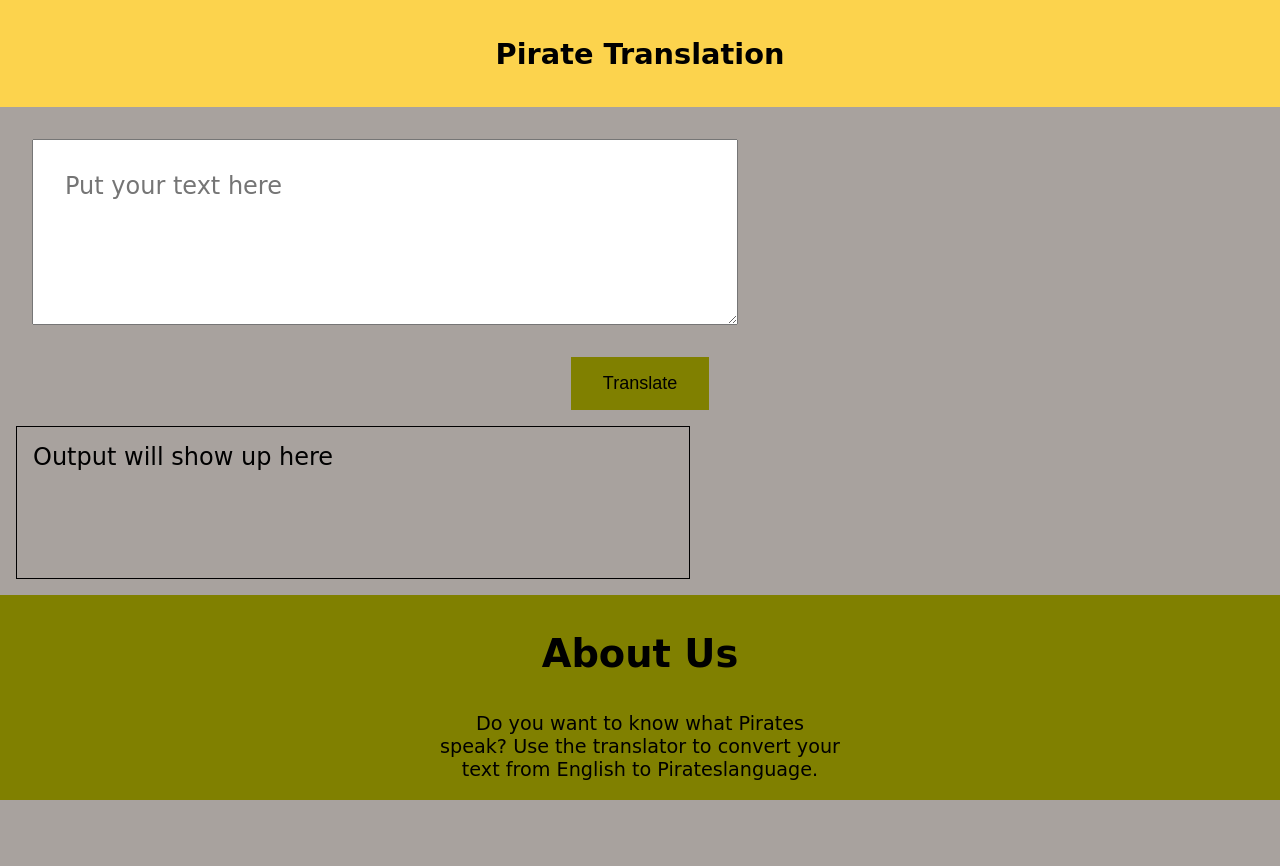
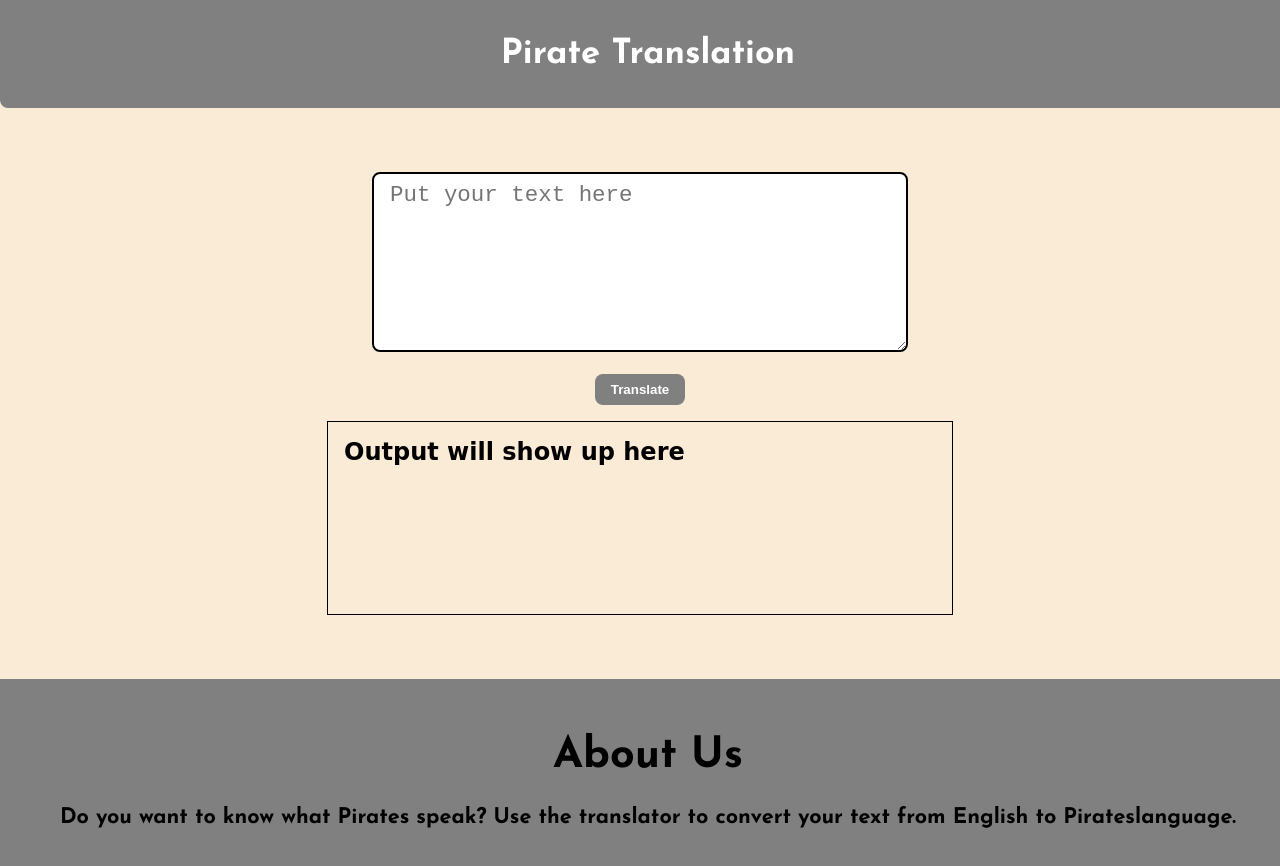
Before and after one commit to Pratyush-16/Pirates-Translation, a plain HTML site: page index.html in a window 1280 px wide. Before the commit the page ends 800 px from the top, so only its background shows below. Drawn offline with Linux system fonts and the light colour scheme.

Commit message:
fixed styling

```diff
--- a/index.html
+++ b/index.html
@@ -10,18 +10,16 @@
 </head>
 <body>
 
-    <nav class="nav">
+    <nav >
         <h1>Pirate Translation</h1>
     </nav>
 
 
-
+    <div>
       <textarea id="textInput" placeholder="Put your text here"></textarea>
-
       <button id="button">Translate</button>
-
       <div id="output"> Output will show up here</div>
-
+    </div>
 
     <footer>
       <div id="footer-div">
--- a/main.css
+++ b/main.css
@@ -1,35 +1,50 @@
-
+@import url('https://fonts.googleapis.com/css2?family=Josefin+Sans:wght@700&display=swap');
 :root{
-    --primary-color: #a78bfa;
-    --dark-gray: rgb(156 163 175);
-    --light-gray:#e2e8f0;
+    --primary-color:
+    --text-color:
 }
 
+body{
+
+    margin: 0;
+    padding: 0;
+
+}
+
+
 body {
-    margin: 0;
-    background-color: rgb(168 162 158);
-    font-family: "Edu VIC WA NT Beginner", cursive;
+
+    background-color: antiquewhite;
+    font-family: 'Josefin Sans', sans-serif;
     font-size: 1.2em;
     box-sizing: border-box;
     margin: 0;
     padding: 0;
-    height: 100vh;
-    display: flex;
-    flex-direction: column;
-    justify-content: space-between;
-  }
-  section {
-    text-align: center;
+
+
 }
 
-.nav {
-    background-color: #FCD34D;
-    padding: 0.8rem;
+
+  nav{
     text-align: center;
+    background-color: gray;
+    color: white;
+    padding: 0.5rem;
+    border-bottom-left-radius: 0.5rem;
+    width: 100%;
+    font-size: larger;
 }
-.section{
-    padding: 1rem;
+
+div{
+  /* min-width: 50%; */
+  color: black;
+  font-size: larger;
+  font-weight: bolder;
+  text-align: center;
+  display: block;
+  margin: 3rem;
  }
+
 textarea {
 
     width: 50%;
@@ -39,24 +54,31 @@ textarea {
     margin: 2rem;
     padding: 2rem;
     font-size: 1.5rem;
-    font-family: cursive;
+  }
+  #textInput{
+    padding: 0.5rem 1rem;
+    margin: 1rem;
+    border: 2px solid black;
+    border-radius: 0.5rem;
+    font-size: larger;
+    width: 100%;
+    max-width: 200px;
 }
 
 
-button {
-    display: flex;
-    flex-direction: column;
-    margin: 20px auto;
-    background-color: olive;
+#button {
+  display: block;
+  border-radius: 0.5rem;
+  padding: 0.5rem 1rem;
+  margin: auto;
+  cursor: pointer;
+  background-color: gray;
+  color: white;
+  font-weight: bolder;
   border: none;
-    margin: auto;
-    padding: 1rem 2rem;
-    font-size: large;
   }
 
-#btn-translate{
-    text-align: center;
-}
+
 
 #output {
     display: inline-block;
@@ -71,19 +93,13 @@ button {
     font-family: cursive;
   }
 
-footer {
-    background-color: olive;
+  footer{
+
+    background-color: gray;
+    padding: 0.5rem;
     text-align: center;
-    box-sizing: border-box;
-    display: flex;
-    justify-content: center;
+    color: white;
+    width: 100%;
+    bottom: 0px;
+    font-size: large;
 }
-  #footer-div {
-    text-align: center;
-    box-sizing: border-box;
-    width: 400px;
-  }
-
-  .footer-heading {
-    padding: 10px 0;
-  }
```
Lines whose indentation alone changed are shown as unchanged.
